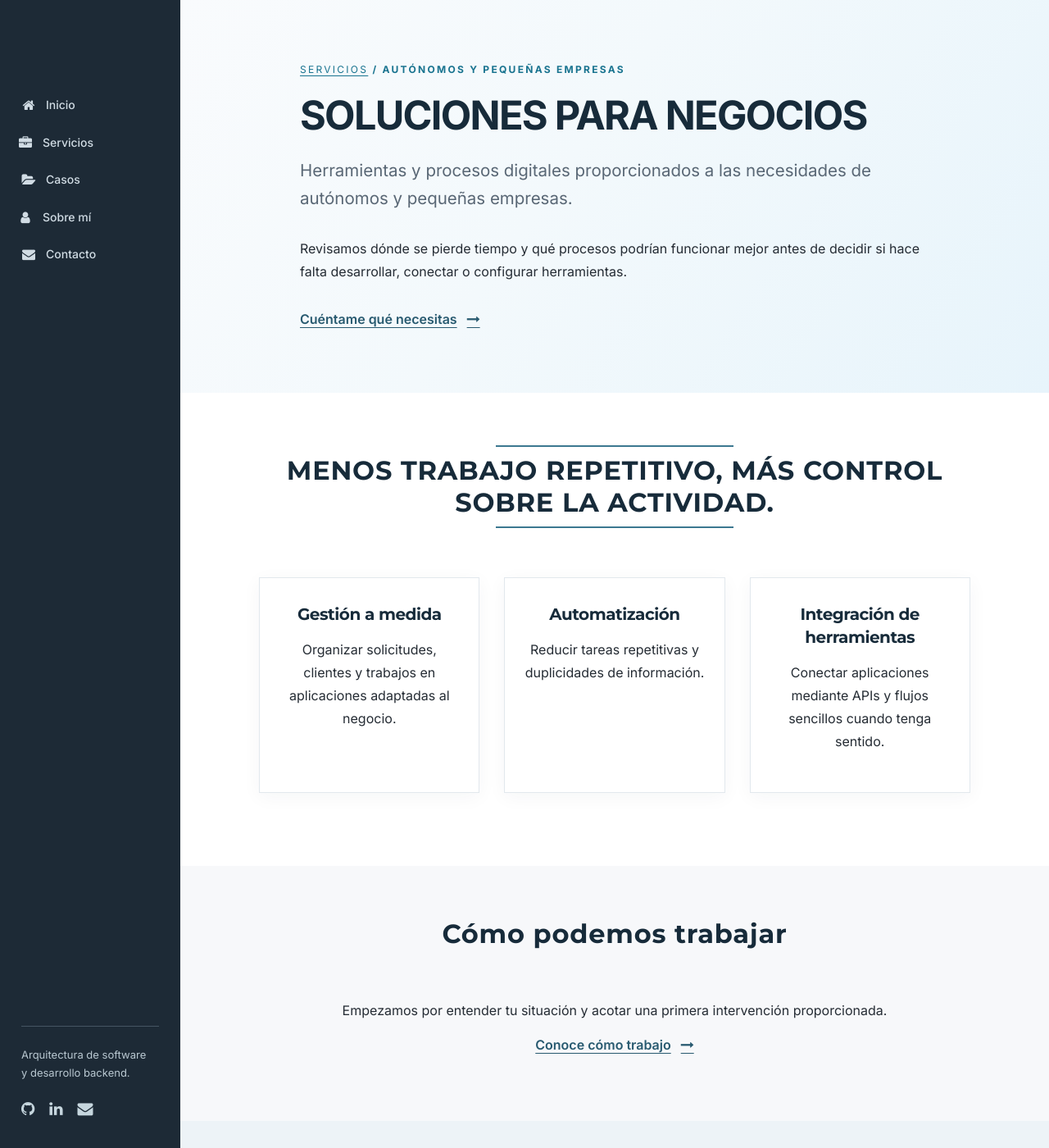
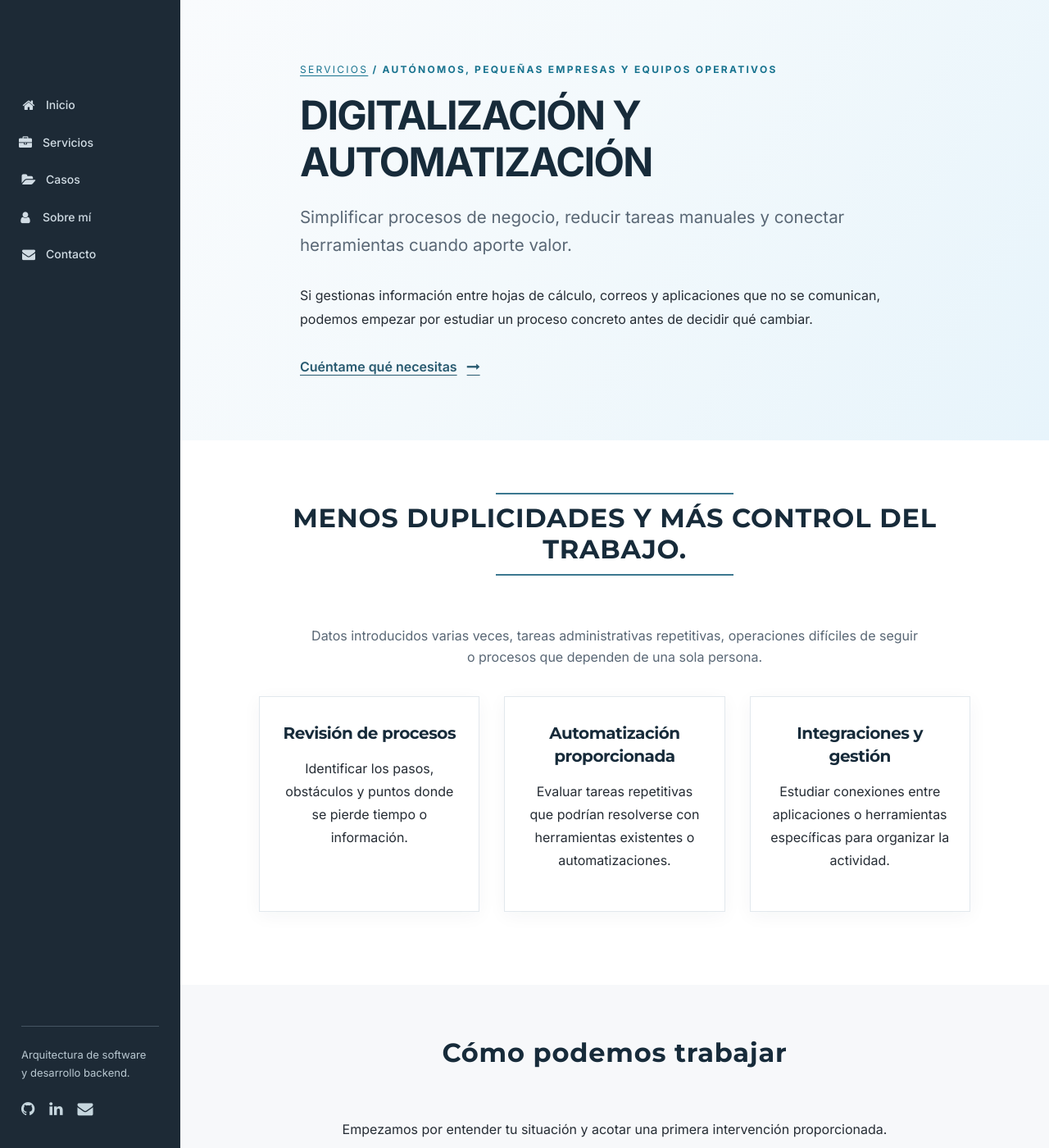
Before and after one commit to dabiz-me/dabiz.me, a Jekyll site: the page built from soluciones-negocios.md, in a window 1280 px wide and 1400 px high. Shown: the whole window at 82% size. Built offline with Jekyll 4.4.1, drawn with Linux system fonts in a browser that asks for light colours.

Commit message:
feat(services): define commercial scope and deliverables for soluciones-negocios.md

```diff
--- a/soluciones-negocios.md
+++ b/soluciones-negocios.md
@@ -1,17 +1,24 @@
 ---
 layout: service
-title: "Soluciones para negocios | David Pérez"
-heading: "Soluciones para negocios"
-description: "Herramientas y procesos digitales proporcionados a las necesidades de autónomos y pequeñas empresas."
+title: "Digitalización y automatización | David Pérez"
+heading: "Digitalización y automatización"
+description: "Simplificar procesos de negocio, reducir tareas manuales y conectar herramientas cuando aporte valor."
 permalink: /soluciones-negocios/
-audience: "Autónomos y pequeñas empresas"
-intro: "Revisamos dónde se pierde tiempo y qué procesos podrían funcionar mejor antes de decidir si hace falta desarrollar, conectar o configurar herramientas."
-needs_heading: "Menos trabajo repetitivo, más control sobre la actividad."
+audience: "Autónomos, pequeñas empresas y equipos operativos"
+intro: "Si gestionas información entre hojas de cálculo, correos y aplicaciones que no se comunican, podemos empezar por estudiar un proceso concreto antes de decidir qué cambiar."
+needs_heading: "Menos duplicidades y más control del trabajo."
+needs_intro: "Datos introducidos varias veces, tareas administrativas repetitivas, operaciones difíciles de seguir o procesos que dependen de una sola persona."
 offers:
-  - title: "Gestión a medida"
-    description: "Organizar solicitudes, clientes y trabajos en aplicaciones adaptadas al negocio."
-  - title: "Automatización"
-    description: "Reducir tareas repetitivas y duplicidades de información."
-  - title: "Integración de herramientas"
-    description: "Conectar aplicaciones mediante APIs y flujos sencillos cuando tenga sentido."
+  - title: "Revisión de procesos"
+    description: "Identificar los pasos, obstáculos y puntos donde se pierde tiempo o información."
+  - title: "Automatización proporcionada"
+    description: "Evaluar tareas repetitivas que podrían resolverse con herramientas existentes o automatizaciones."
+  - title: "Integraciones y gestión"
+    description: "Estudiar conexiones entre aplicaciones o herramientas específicas para organizar la actividad."
+first_step: "Un diagnóstico acotado y remunerado de un proceso operativo: comprender cómo funciona, localizar dificultades y priorizar mejoras realistas."
+deliverables:
+  - "Mapa o descripción sencilla del proceso y sus principales problemas."
+  - "Alternativas de mejora y propuesta priorizada de actuaciones."
+continuity: "Después del diagnóstico podemos acordar, por separado, una automatización, integración, herramienta de gestión o implantación incremental."
+scope_note: "El diagnóstico no incluye la implantación. La viabilidad de las integraciones y sus resultados deben comprobarse antes de comprometer una solución."
 ---
```
